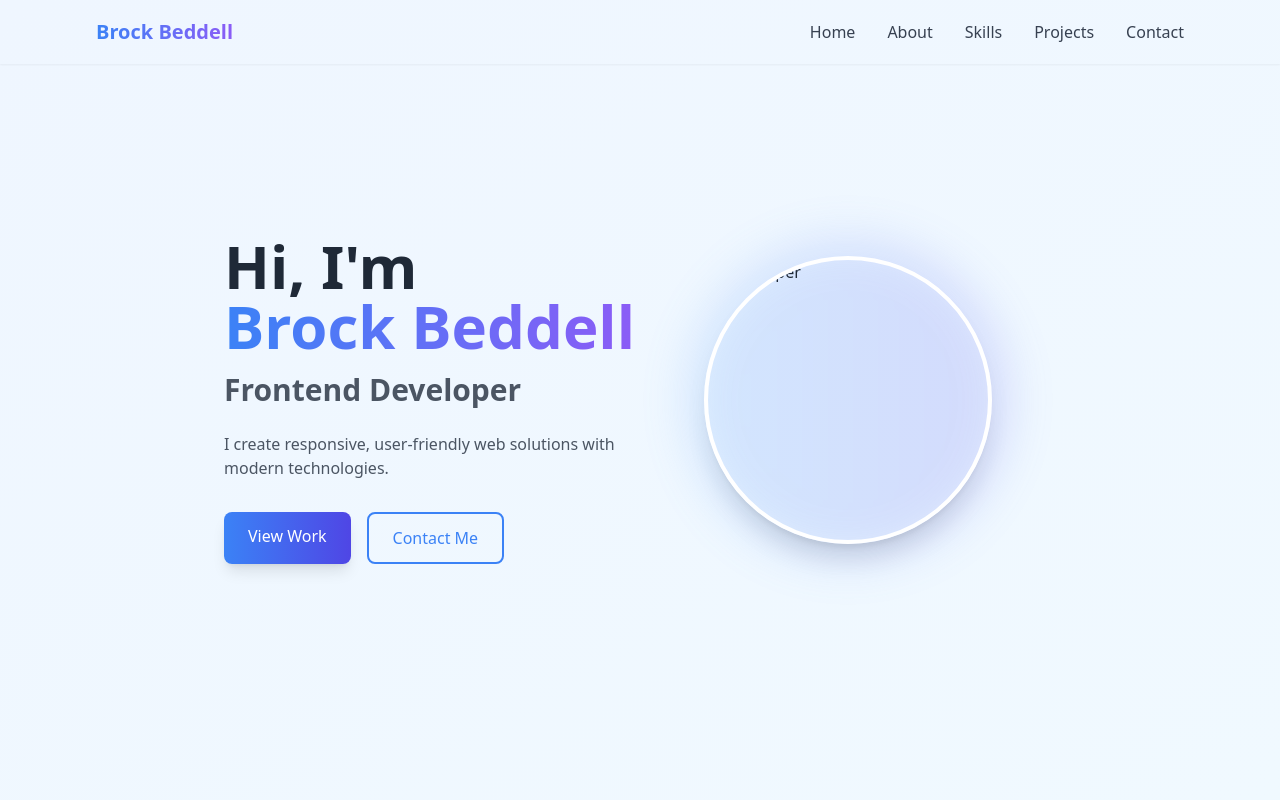
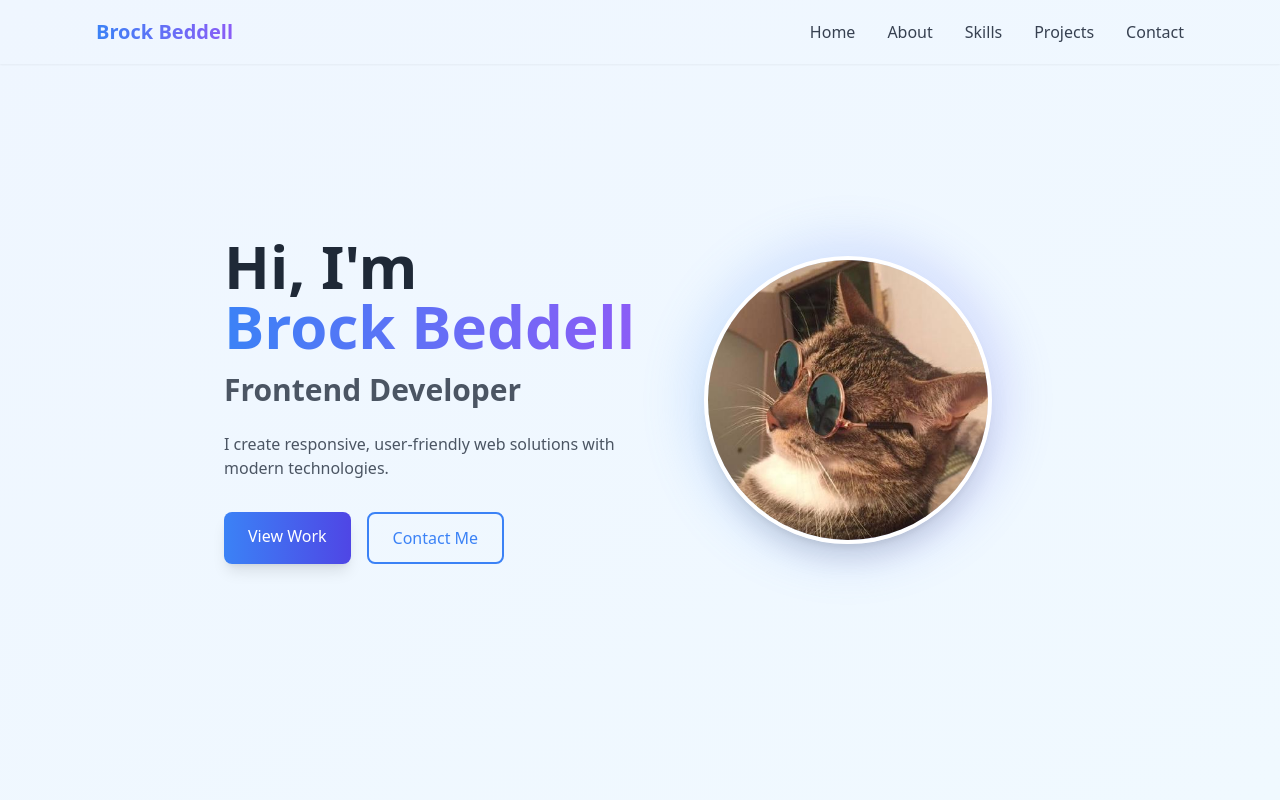
Before and after one commit to vehNbot/ven-portfolio, a plain HTML site: page index.html in a window 1280 px wide. Shown: the top 800 px of the page. Drawn offline with nearby package versions, Linux system fonts and the light colour scheme.

Commit message:
Update index.html

```diff
--- a/index.html
+++ b/index.html
@@ -60,7 +60,7 @@
                     <div class="relative w-64 h-64 md:w-80 md:h-80">
                         <div class="absolute inset-0 bg-gradient-to-r from-blue-400 to-indigo-500 rounded-full opacity-20 blur-xl floating"></div>
                         <div class="relative w-full h-full flex items-center justify-center">
-                            <img src="/src/images/cat-1.jpg"
+                            <img src="/images/cat-1.jpg"
                                  alt="Developer"
                                  class="w-56 h-56 md:w-72 md:h-72 rounded-full object-cover border-4 border-white shadow-xl floating">
                         </div>
@@ -281,4 +281,5 @@
     <script src="script.js"></script>
 
 </body>
+
 </html>
```
